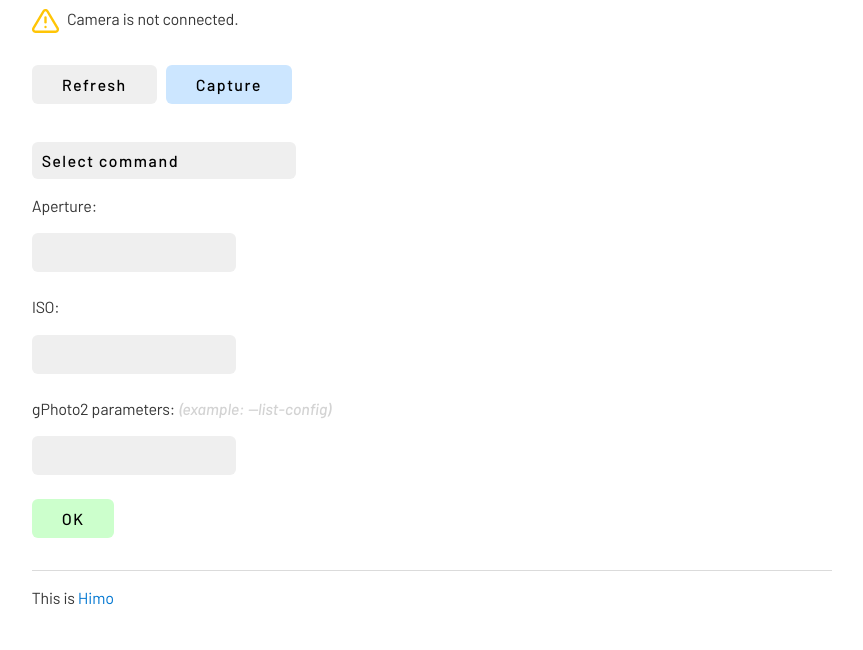
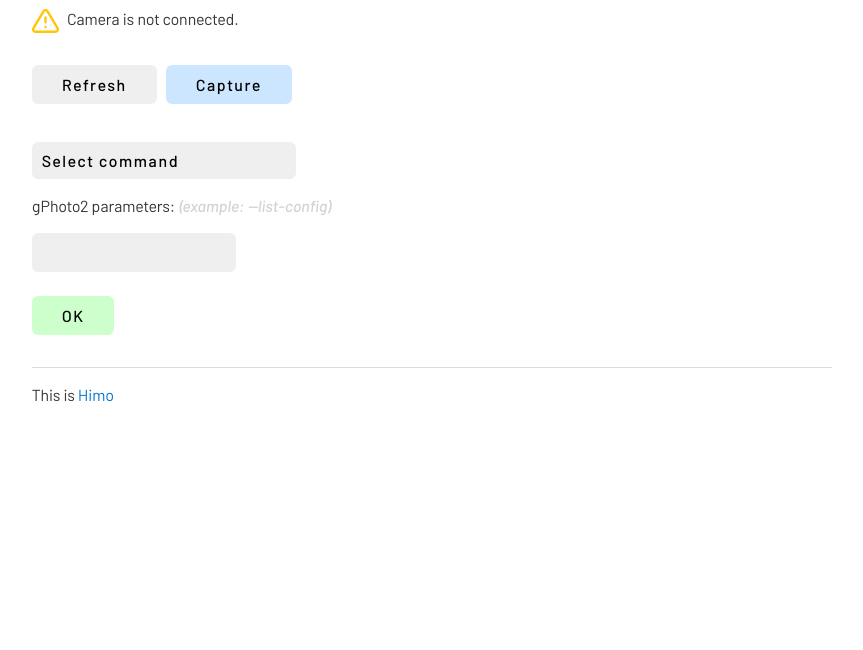
Before and after one commit to dmpop/himo, a PHP site: page / in a window 1280 px wide. Shown: the part 150-800 px from the top of the page, without its empty margins (208-1071 px from the left). Run offline with PHP 8.4, Linux system fonts and the light colour scheme.

Commit message:
Remove fn and iso

```diff
--- a/index.php
+++ b/index.php
@@ -5,7 +5,7 @@
 
 <head>
 	<meta charset="utf-8">
-	<title>Himo</title>
+	<title>ひも</title>
 	<link rel="shortcut icon" href="img/favicon.png" />
 	<link rel="stylesheet" href="water.css">
 	<meta name="viewport" content="width=device-width, initial-scale=1">
@@ -30,10 +30,6 @@
 	echo '</strong></p>';
 	echo "<p style='margin-top: 2em;'>";
 
-	if (file_exists("capture_preview.jpg")) {
-		echo '<img style="border-radius: 9px;" src="capture_preview.jpg">';
-	}
-
 	$CAMERA = shell_exec("gphoto2 --auto-detect | grep usb | cut -b 36-42 | sed 's/,/\//'");
 	if (empty($CAMERA)) {
 		echo '<img style="display: inline; height: 1.5em; margin-right: 0.5em; vertical-align: middle;" src="img/alert.svg" alt="alert" />';
@@ -45,6 +41,10 @@
 		shell_exec("gphoto2 --capture-preview");
 	}
 	echo "</p>";
+
+	if (file_exists("capture_preview.jpg")) {
+		echo '<img style="border-radius: 9px;" src="capture_preview.jpg">';
+	}
 	?>
 
 	<form style="margin-top: 2em;" action=' ' method='POST'>
@@ -70,10 +70,6 @@
 			<option value='--help'>gPhoto2 help</option>
 			<option value='--version'>Version</option>
 		</select>
-		<p>Aperture:</p>
-		<input style="margin-bottom: 1.5em;" type="text" name="fn">
-		<p>ISO:</p>
-		<input style="margin-bottom: 1.5em;" type="text" name="iso">
 		<p>gPhoto2 parameters: <em style="color:lightgray">(example: --list-config)</em></p>
 		<input style="margin-bottom: 1.5em;" type="text" name="cmd">
 		<input style="background-color: #ccffcc;" type='submit' value='OK' />
@@ -83,18 +79,6 @@
 
 	if (!file_exists("photos")) {
 		mkdir("photos", 0777, true);
-	}
-
-	if (!empty($_POST["fn"])) {
-		echo '<pre>';
-		passthru("gphoto2 --set-config f-number=" . $_POST["fn"]);
-		echo '</pre>';
-	}
-
-	if (!empty($_POST["iso"])) {
-		echo '<pre>';
-		passthru('gphoto2 --set-config iso=' . $_POST["iso"]);
-		echo '</pre>';
 	}
 
 	if (!empty($_POST["cmd"])) {
```
